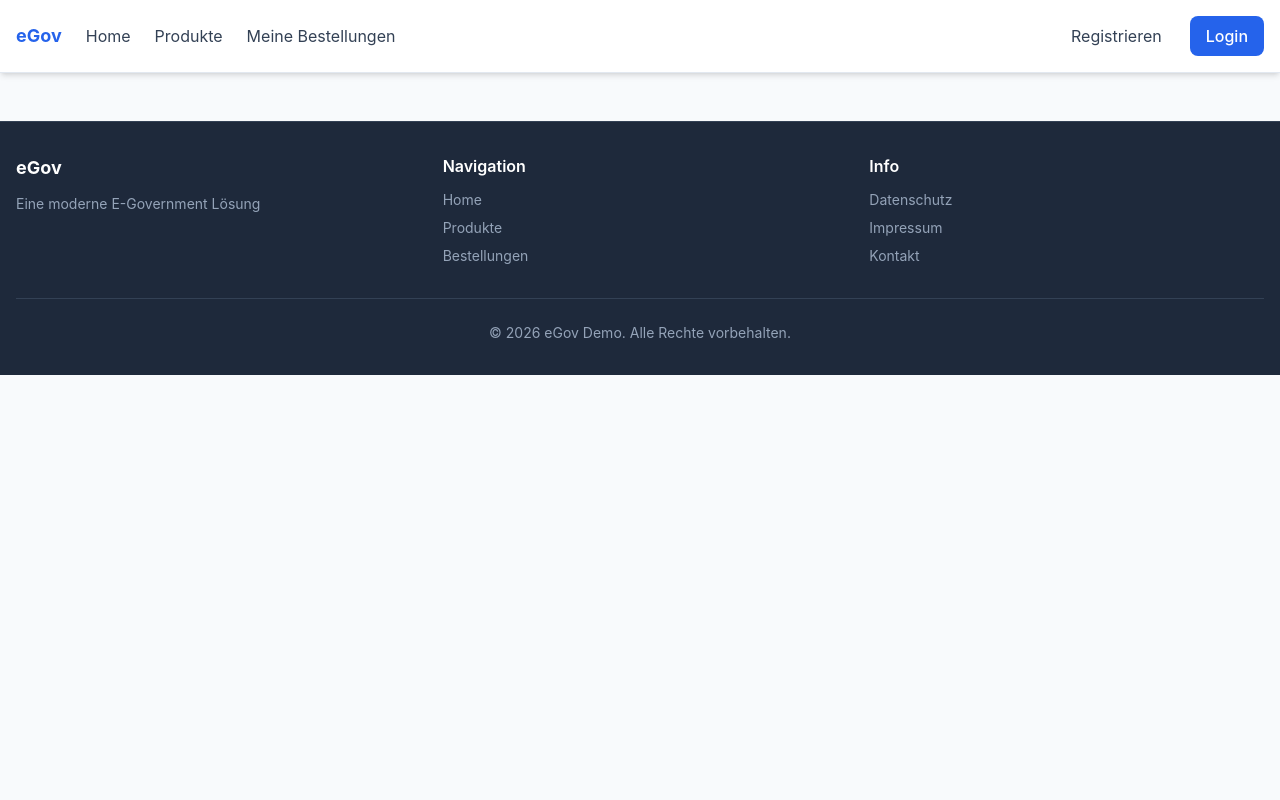
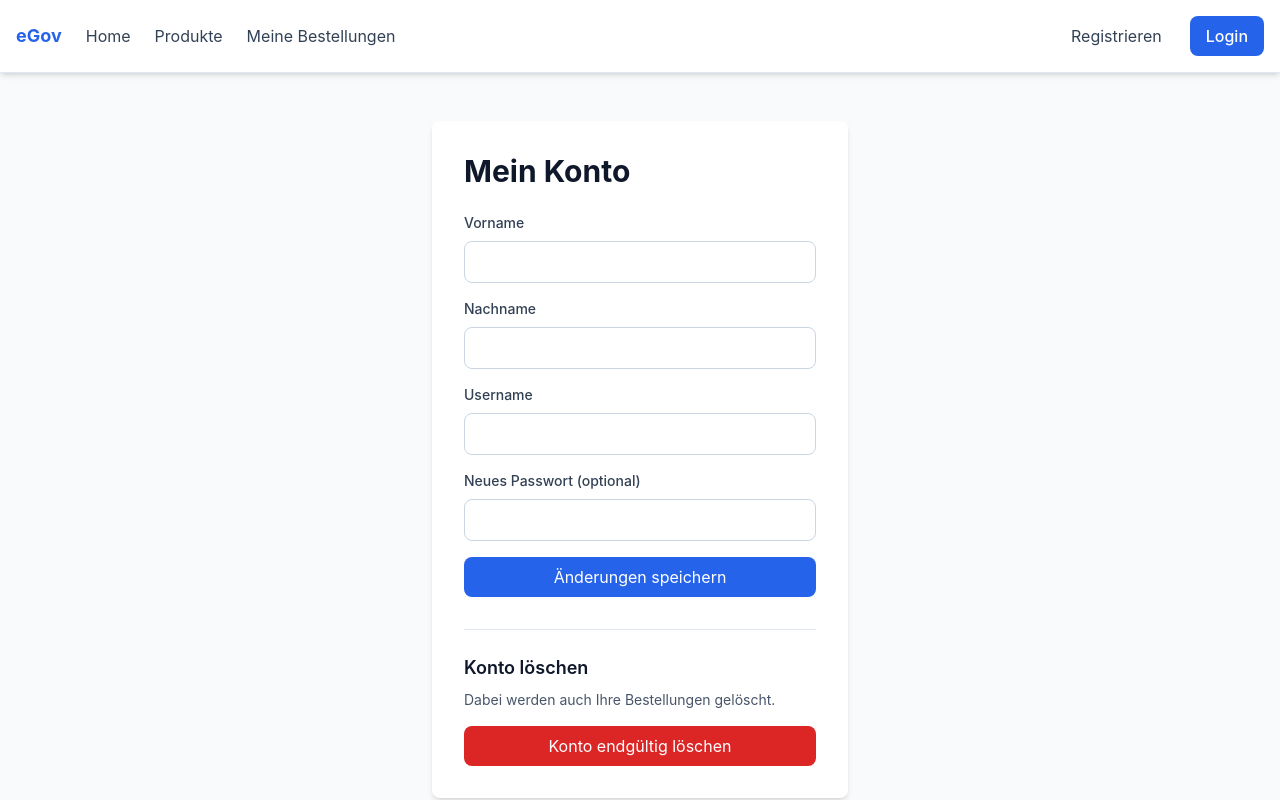
Before and after one commit to DavidAndristTeko/eGov, a React (Vite) app in the folder frontend/: page /account in a window 1280 px wide. Shown: the top 800 px of the page. Built offline with nearby package versions, Linux system fonts and the light colour scheme; no server answers; sample sign-in values are in the browser's storage.

Commit message:
frontend änderungen

```diff
--- a/frontend/src/App.jsx
+++ b/frontend/src/App.jsx
@@ -8,6 +8,7 @@ import Home from "./pages/Home";
 import Products from "./pages/Products";
 import Login from "./pages/Login";
 import Register from "./pages/Register";
+import Account from "./pages/Account";
 import Header from "./components/Header";
 import Footer from "./components/Footer";
 import ProtectedRoute from "./components/ProtectedRoute";
@@ -54,6 +55,14 @@ export default function App() {
           <Route path="/register" element={<Register />} />{" "}
           {/*Register: selbstschliessendes Tag, JSX-Syntax*/}
           <Route
+            path="/account"
+            element={
+              <ProtectedRoute>
+                <Account />
+              </ProtectedRoute>
+            }
+          />
+          <Route
             path="/orders"
             element={
               <ProtectedRoute>
--- a/frontend/src/components/Header.jsx
+++ b/frontend/src/components/Header.jsx
@@ -39,6 +39,14 @@ export default function Header() {
           >
             Meine Bestellungen
           </Link>
+          {token && (
+            <Link
+              to="/account"
+              className="text-slate-700 hover:text-blue-600 transition"
+            >
+              Mein Konto
+            </Link>
+          )}
         </div>
         <div className="flex items-center gap-3">
           {!token && (
--- /dev/null
+++ b/frontend/src/pages/Account.jsx
@@ -0,0 +1,137 @@
+import React, { useState } from "react";
+import { useNavigate } from "react-router-dom";
+import api from "../api/apiClient";
+import useStore from "../store/useStore";
+
+export default function Account() {
+  const user = useStore((state) => state.user);
+  const token = useStore((state) => state.token);
+  const setUser = useStore((state) => state.setUser);
+  const logout = useStore((state) => state.logout);
+  const navigate = useNavigate();
+  const [formData, setFormData] = useState({
+    firstname: user?.firstname || "",
+    lastname: user?.lastname || "",
+    userName: user?.userName || "",
+    password: "",
+  });
+  const [message, setMessage] = useState("");
+  const [error, setError] = useState("");
+  const [isSaving, setIsSaving] = useState(false);
+  const [isDeleting, setIsDeleting] = useState(false);
+
+  function handleChange(event) {
+    setFormData({ ...formData, [event.target.name]: event.target.value });
+  }
+
+  async function handleSubmit(event) {
+    event.preventDefault();
+    setMessage("");
+    setError("");
+    setIsSaving(true);
+
+    const payload = { ...formData };
+    if (!payload.password) delete payload.password;
+
+    try {
+      const response = await api.put(`/api/users/${user.id}`, payload);
+      const { password, ...updatedUser } = response.data;
+      updatedUser.id = updatedUser._id || user.id;
+      setUser(updatedUser, token);
+      setFormData((current) => ({ ...current, password: "" }));
+      setMessage("Ihre Kontodaten wurden gespeichert.");
+    } catch (requestError) {
+      setError(
+        requestError.response?.data?.error ||
+          "Die Kontodaten konnten nicht gespeichert werden.",
+      );
+    } finally {
+      setIsSaving(false);
+    }
+  }
+
+  async function handleDelete() {
+    if (!window.confirm("Möchten Sie Ihr Nutzerkonto wirklich löschen?"))
+      return;
+
+    setError("");
+    setIsDeleting(true);
+    try {
+      await api.delete(`/api/users/${user.id}`);
+      logout();
+      navigate("/", { replace: true });
+    } catch (requestError) {
+      setError(
+        requestError.response?.data?.error ||
+          "Das Nutzerkonto konnte nicht gelöscht werden.",
+      );
+      setIsDeleting(false);
+    }
+  }
+
+  return (
+    <section className="max-w-md mx-auto py-12 px-4">
+      <div className="bg-white rounded-lg shadow-md p-8">
+        <h1 className="text-3xl font-bold mb-6 text-slate-900">Mein Konto</h1>
+        {message && (
+          <div className="mb-4 p-4 bg-green-50 border border-green-200 text-green-700 rounded-lg">
+            {message}
+          </div>
+        )}
+        {error && (
+          <div className="mb-4 p-4 bg-red-50 border border-red-200 text-red-700 rounded-lg">
+            {error}
+          </div>
+        )}
+
+        <form onSubmit={handleSubmit} className="space-y-4">
+          {[
+            ["firstname", "Vorname", "text"],
+            ["lastname", "Nachname", "text"],
+            ["userName", "Username", "text"],
+            ["password", "Neues Passwort (optional)", "password"],
+          ].map(([name, label, type]) => (
+            <label key={name} className="block">
+              <span className="block text-sm font-medium text-slate-700 mb-2">
+                {label}
+              </span>
+              <input
+                name={name}
+                type={type}
+                value={formData[name]}
+                onChange={handleChange}
+                required={name !== "password"}
+                minLength={name === "password" ? 8 : 2}
+                className="w-full px-4 py-2 border border-slate-300 rounded-lg focus:outline-none focus:ring-2 focus:ring-blue-600"
+              />
+            </label>
+          ))}
+          <button
+            type="submit"
+            disabled={isSaving || isDeleting}
+            className="w-full px-4 py-2 bg-blue-600 text-white rounded-lg hover:bg-blue-700 disabled:opacity-50"
+          >
+            {isSaving ? "Wird gespeichert..." : "Änderungen speichern"}
+          </button>
+        </form>
+
+        <div className="border-t border-slate-200 mt-8 pt-6">
+          <h2 className="text-lg font-semibold text-slate-900 mb-2">
+            Konto löschen
+          </h2>
+          <p className="text-sm text-slate-600 mb-4">
+            Dabei werden auch Ihre Bestellungen gelöscht.
+          </p>
+          <button
+            type="button"
+            onClick={handleDelete}
+            disabled={isSaving || isDeleting}
+            className="w-full px-4 py-2 bg-red-600 text-white rounded-lg hover:bg-red-700 disabled:opacity-50"
+          >
+            {isDeleting ? "Konto wird gelöscht..." : "Konto endgültig löschen"}
+          </button>
+        </div>
+      </div>
+    </section>
+  );
+}
```
Also changed, not shown: 1 other file (tests, documents, lock files or other folders).
